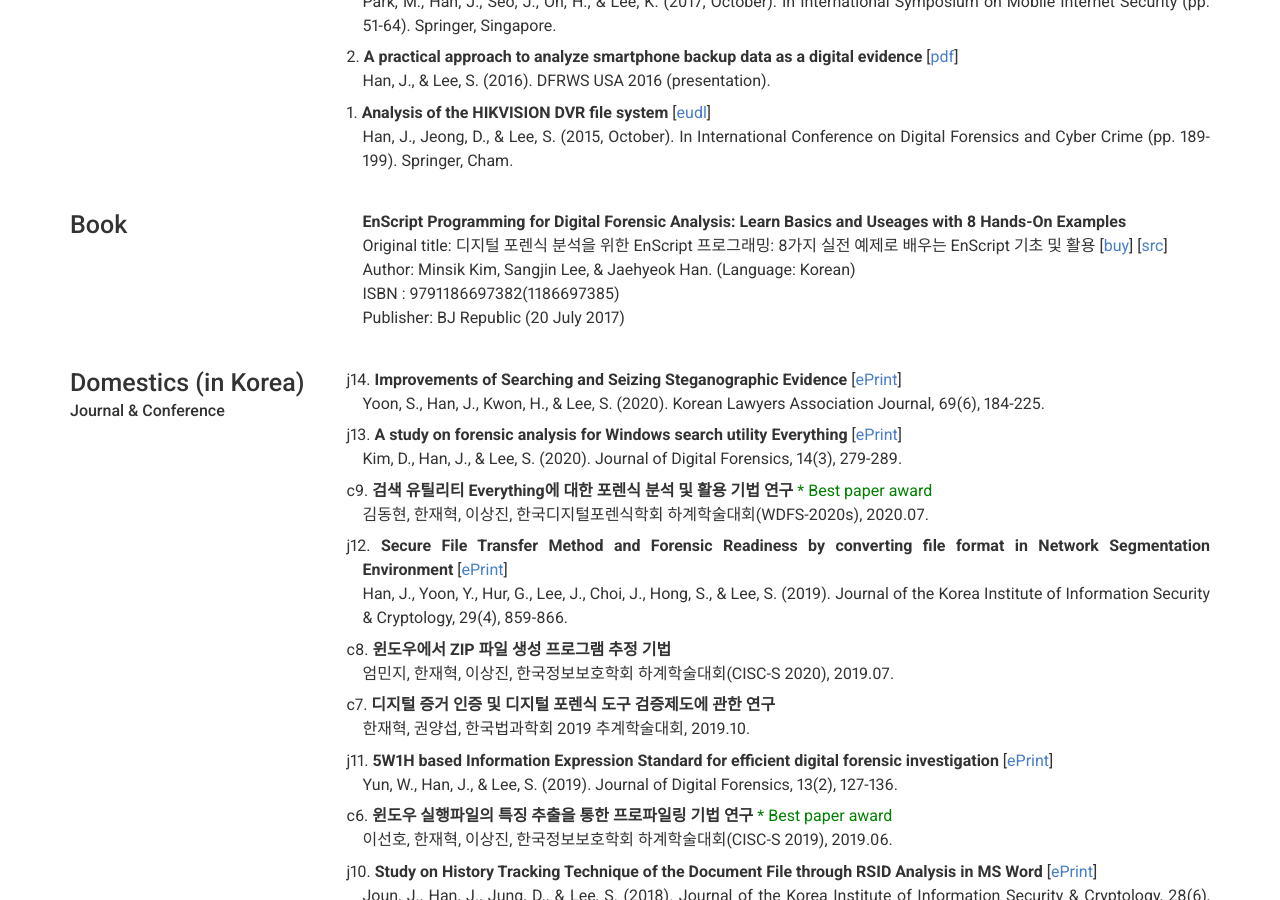
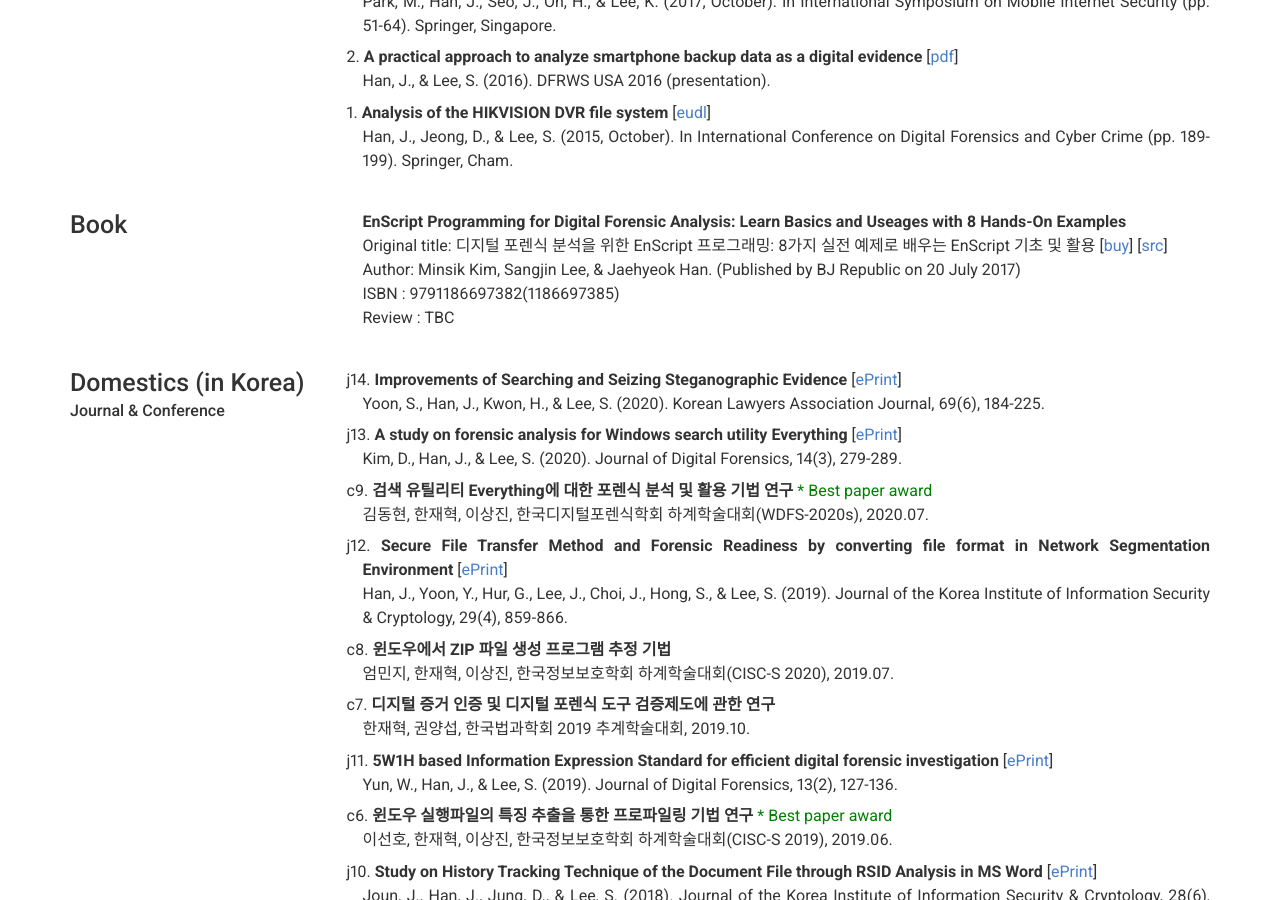
Before and after one commit to JaehyeokHan/jaehyeokhan.github.io, a Jekyll site: the page built from index.md, in a window 1280 px wide and 900 px high, scrolled down 2789 px. Built offline with Jekyll 4.4.1, drawn with Linux system fonts in a browser that asks for light colours; nearby versions of some CDN libraries.

Commit message:
Update _config.yml

```diff
--- a/_config.yml
+++ b/_config.yml
@@ -170,10 +170,9 @@ content:
         description: | # this will include new lines to allow paragraphs
           <p><b>EnScript Programming for Digital Forensic Analysis: Learn Basics and Useages with 8 Hands-On Examples</b>
           <br>Original title: 디지털 포렌식 분석을 위한 EnScript 프로그래밍: 8가지 실전 예제로 배우는 EnScript 기초 및 활용 [<A href = "http://www.kyobobook.co.kr/product/detailViewKor.laf?mallGb=KOR&ejkGb=KOR&barcode=9791186697382" target = "top">buy</A>] [<A href = "https://github.com/bjpublic/enscript" target = "top">src</A>]
-          <br>Author: Minsik Kim, Sangjin Lee, & Jaehyeok Han. (Language: Korean)
+          <br>Author: Minsik Kim, Sangjin Lee, & Jaehyeok Han. (Published by BJ Republic on 20 July 2017)
           <br>ISBN : 9791186697382(1186697385)
-          <br>Publisher: BJ Republic (20 July 2017)
-#         Review
+          <br>Review : TBC
 
 
       - layout: left
```
